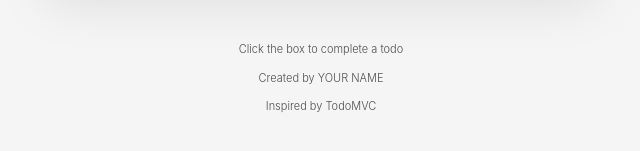
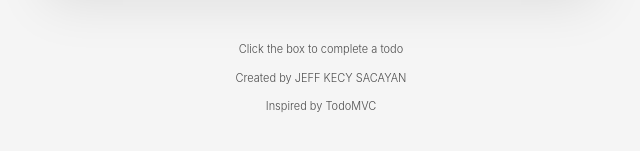
Before and after one commit to JeffKecySacayan/csit340-todomvc, a React (Vite) app: page / in a window 1280 px wide. Shown: the part 407-558 px from the top of the page, without its empty margins (319-959 px from the left). Built offline with nearby package versions, Linux system fonts and the light colour scheme.

Commit message:
chore: replace YOUR NAME with Jeff Kecy Sacayan

```diff
--- a/src/App.jsx
+++ b/src/App.jsx
@@ -5,7 +5,7 @@ function App() {
   return (
     <div className="min-h-screen bg-[#f5f5f5] py-8 font-light text-[#111]">
       <Todos />
-      <Info name="YOUR NAME" />
+      <Info name="JEFF KECY SACAYAN" />
     </div>
   )
 }
```
